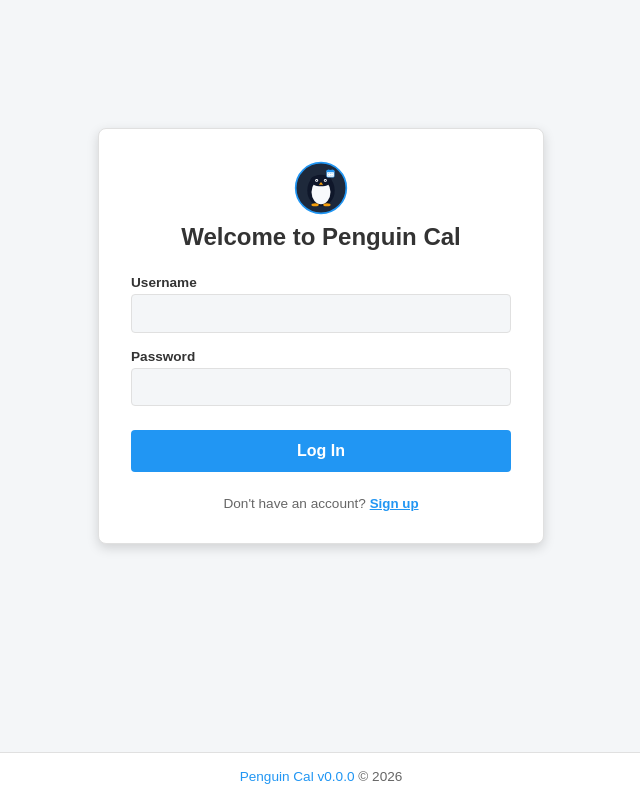
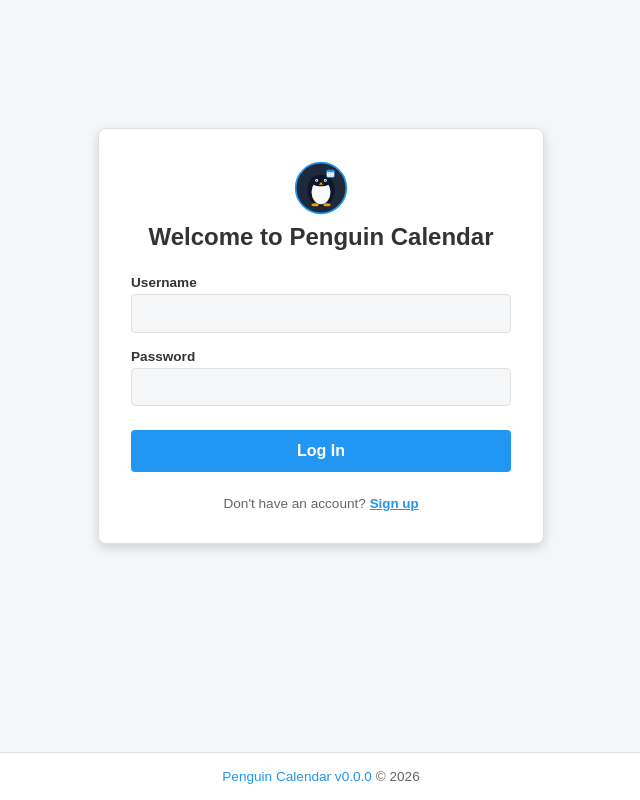
Before and after one commit to HypnoticPenguin/penguin-cal, a React (Vite) app in the folder frontend/: page / in a window 1280 px wide. Shown: the whole page, without its empty margins (319-959 px from the left). Built offline with nearby package versions, Linux system fonts and the light colour scheme.

Commit message:
rename to penguin calendar

```diff
--- a/frontend/index.html
+++ b/frontend/index.html
@@ -3,7 +3,7 @@
   <head>
     <meta charset="UTF-8" />
     <meta name="viewport" content="width=device-width, initial-scale=1.0" />
-    <title>Penguin Cal</title>
+    <title>Penguin Calendar</title>
     <link rel="icon" type="image/svg+xml" href="/penguin-logo.svg" />
   </head>
   <body>
--- a/frontend/src/App.jsx
+++ b/frontend/src/App.jsx
@@ -24,6 +24,7 @@ export default function App() {
   const [showEventForm, setShowEventForm] = useState(false)
   const [searchQuery, setSearchQuery] = useState('')
   const calendarRef = useRef(null)
+
   const [systemPrefDark, setSystemPrefDark] = useState(
     window.matchMedia ? window.matchMedia('(prefers-color-scheme: dark)').matches : false
   )
@@ -40,6 +41,7 @@ export default function App() {
   const dateFormat = currentUser?.date_format || 'YYYY-MM-DD'
   const timeFormat = currentUser?.time_format || '12h'
   const dayStartTime = currentUser?.day_start_time || '06:00:00'
+
   const resolvedTheme = themeKey === 'auto'
     ? (systemPrefDark ? themes.dark : themes.light)
     : (themes[themeKey] || themes.light)
@@ -241,7 +243,7 @@ export default function App() {
             rel="noopener noreferrer"
             style={{ color: resolvedTheme.primary, textDecoration: 'none', fontFamily: 'sans-serif' }}
           >
-            Penguin Cal v{pkg.version}
+            Penguin Calendar v{pkg.version}
           </a> &copy; {new Date().getFullYear()}
         </footer>
       </div>
@@ -338,10 +340,10 @@ export default function App() {
           <div style={{ display: 'flex', alignItems: 'center', gap: '0.75rem' }}>
             <img
               src="/penguin-logo.svg"
-              alt="Penguin Cal Logo"
+              alt="Penguin Calendar Logo"
               style={{ width: '40px', height: '40px', objectFit: 'contain' }}
             />
-            <h1 style={{ margin: 0, fontSize: '1.5rem' }}>Penguin Cal</h1>
+            <h1 style={{ margin: 0, fontSize: '1.5rem' }}>Penguin Calendar</h1>
           </div>
           <div className="header-actions" style={{ display: 'flex', alignItems: 'center', gap: '0.75rem', flexWrap: 'wrap' }}>
             <span style={{ fontSize: '0.9rem' }}>
@@ -390,6 +392,7 @@ export default function App() {
             {showEventForm ? 'Close Form' : '+ Create New Event'}
           </button>
         </div>
+
         {showEventForm && (
           <EventForm
             calendars={calendars}
@@ -400,6 +403,7 @@ export default function App() {
             onCancel={() => setShowEventForm(false)}
           />
         )}
+
         <CalendarView
           calendarRef={calendarRef}
           events={visibleEvents}
@@ -415,6 +419,7 @@ export default function App() {
           }}
           onEventClick={(evt) => setModalEvent(evt)}
         />
+
         <div style={{ display: 'flex', justifyContent: 'space-between', alignItems: 'center', marginTop: '2rem', marginBottom: '1rem', flexWrap: 'wrap', gap: '0.75rem' }}>
           <h2 style={{ margin: 0 }}>Events</h2>
           <div style={{ display: 'flex', alignItems: 'center', gap: '0.75rem', flexWrap: 'wrap' }}>
@@ -450,6 +455,7 @@ export default function App() {
                 </button>
               )}
             </div>
+
             <div style={{ display: 'flex', alignItems: 'center', gap: '0.3rem', fontSize: '0.85rem' }}>
               <span style={{ fontWeight: 'bold', color: resolvedTheme.subText }}>From:</span>
               <input
@@ -459,6 +465,7 @@ export default function App() {
                 style={{ padding: '0.25rem 0.4rem', background: resolvedTheme.cardBg, color: resolvedTheme.text, border: `1px solid ${resolvedTheme.border}`, borderRadius: '4px' }}
               />
             </div>
+
             <div style={{ display: 'flex', alignItems: 'center', gap: '0.3rem', fontSize: '0.85rem' }}>
               <span style={{ fontWeight: 'bold', color: resolvedTheme.subText }}>To:</span>
               <input
@@ -468,6 +475,7 @@ export default function App() {
                 style={{ padding: '0.25rem 0.4rem', background: resolvedTheme.cardBg, color: resolvedTheme.text, border: `1px solid ${resolvedTheme.border}`, borderRadius: '4px' }}
               />
             </div>
+
             {(filterStartDate !== todayStr || filterEndDate !== futureStr) && (
               <button
                 onClick={() => { setFilterStartDate(todayStr); setFilterEndDate(futureStr); }}
@@ -478,6 +486,7 @@ export default function App() {
             )}
           </div>
         </div>
+
         <ul style={{ listStyle: 'none', padding: 0 }}>
           {filteredEvents.length > 0 ? (
             filteredEvents.map((evt) => (
@@ -505,6 +514,7 @@ export default function App() {
             <p style={{ color: resolvedTheme.subText }}>No events found matching your search or date range.</p>
           )}
         </ul>
+
         <EventModal
           isOpen={Boolean(modalEvent)}
           event={modalEvent}
@@ -527,6 +537,7 @@ export default function App() {
             fetchEvents()
           }}
         />
+
         <AccountSettingsModal
           isOpen={showAccountModal}
           onClose={() => setShowAccountModal(false)}
@@ -534,6 +545,7 @@ export default function App() {
           themeColors={resolvedTheme}
           onUserUpdated={fetchUser}
         />
+
         <DataSettingsModal
           isOpen={showDataModal}
           onClose={() => setShowDataModal(false)}
@@ -557,6 +569,7 @@ export default function App() {
           onToggleCalendar={handleToggleCalendar}
         />
       </div>
+
       <footer
         style={{
           textAlign: 'center',
@@ -576,7 +589,7 @@ export default function App() {
           rel="noopener noreferrer"
           style={{ color: resolvedTheme.primary, textDecoration: 'none', fontFamily: 'sans-serif' }}
         >
-          Penguin Cal v{pkg.version}
+          Penguin Calendar v{pkg.version}
         </a> &copy; {new Date().getFullYear()}
       </footer>
     </div>
--- a/frontend/src/AuthForm.jsx
+++ b/frontend/src/AuthForm.jsx
@@ -24,7 +24,6 @@ export default function AuthForm({ onAuthSuccess, theme }) {
 
     // Ensure /api prefix is present
     const endpoint = isLogin ? '/api/auth/login' : '/api/auth/register'
-
     try {
       let response
       if (isLogin) {
@@ -41,10 +40,10 @@ export default function AuthForm({ onAuthSuccess, theme }) {
           method: 'POST',
           headers: { 'Content-Type': 'application/json' },
           body: JSON.stringify({
-             username,
-             display_name: displayName || username,
-             password
-           }),
+              username,
+              display_name: displayName || username,
+              password
+            }),
         })
       }
 
@@ -112,11 +111,11 @@ export default function AuthForm({ onAuthSuccess, theme }) {
         <div style={{ display: 'flex', flexDirection: 'column', alignItems: 'center', gap: '0.5rem', marginBottom: '1.5rem' }}>
           <img
             src="/penguin-logo.svg"
-            alt="Penguin Cal Logo"
+            alt="Penguin Calendar Logo"
             style={{ width: '54px', height: '54px', objectFit: 'contain' }}
           />
           <h2 style={{ textAlign: 'center', margin: 0, color: activeTheme.text }}>
-            {isLogin ? 'Welcome to Penguin Cal' : 'Create Account'}
+            {isLogin ? 'Welcome to Penguin Calendar' : 'Create Account'}
           </h2>
         </div>
 
```
Also changed, not shown: 2 other files (tests, documents, lock files or other folders).
